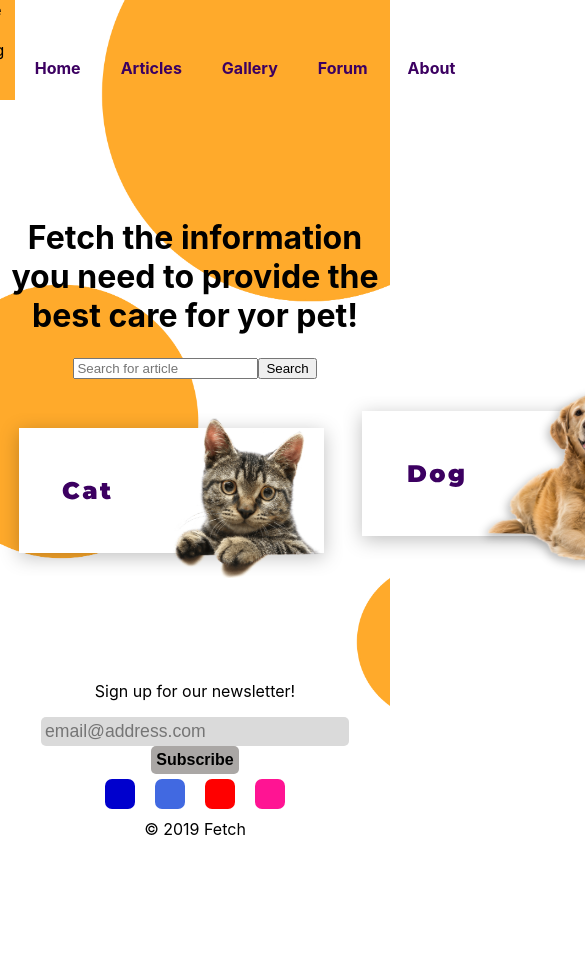
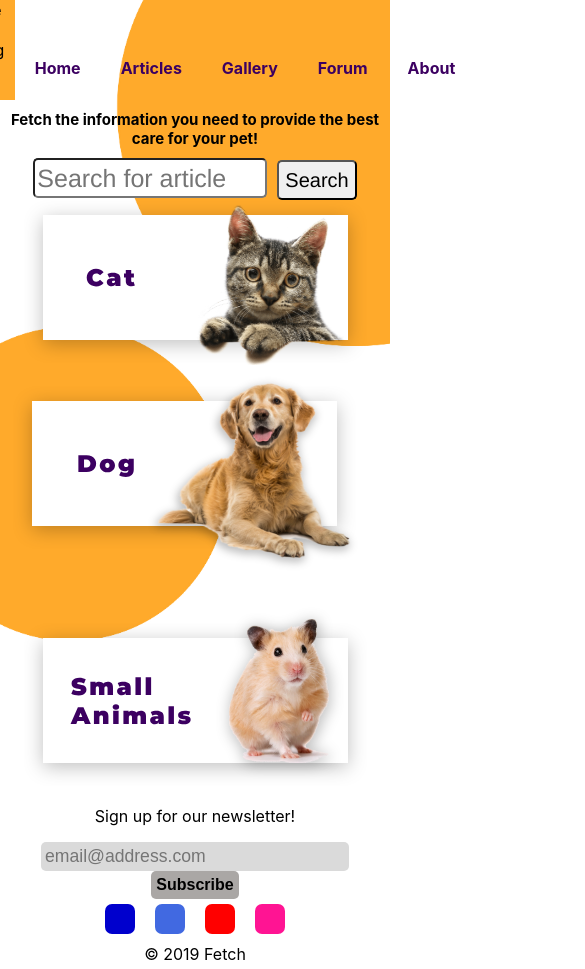
Before and after one commit to rursteve2/fetch, a React (Create React App) app: page / in a window 390 px wide. Shown: the top 969 px of the page, 585 px wide, since content can reach past the window. Before the commit the page ends 844 px from the top, so only its background shows below. Built offline with nearby package versions, Linux system fonts and the light colour scheme.

Commit message:
played more with responsive design

```diff
--- a/src/App.css
+++ b/src/App.css
@@ -81,4 +81,25 @@
   border-radius: 5px;
   font-size: 25px;
   font-family: 'helvetica';
+  margin-right: 10px;
 }
+.searchbutton {
+  height: 40px;
+  border-radius: 5px;
+  font-size: 20px;
+  font-family: 'helvetica';
+}
+
+@media only screen and (max-width: 500px) {
+  .bodyanimals {
+    flex-direction: column;
+  }
+
+  h1 {
+    font-size: 15px;
+  }
+
+
+
+
+}
--- a/src/components/Search.js
+++ b/src/components/Search.js
@@ -7,9 +7,9 @@ class Search extends Component {
     return (
       <div>
         <form onSubmit={e => this.props.onSubmit(e)}>
-          <h1>Fetch the information you need to provide the best care for yor pet!</h1>
-          <input onChange={this.props.onChangeHandler} type="search" value={this.props.search} placeholder="Search for article"/>
-          <button type="submit">Search</button>
+          <h1>Fetch the information you need to provide the best care for your pet!</h1>
+          <input className="searchbar" onChange={this.props.onChangeHandler} type="search" value={this.props.search} placeholder="Search for article"/>
+          <button className="searchbutton" type="submit">Search</button>
         </form>
         {this.props.submitted ? <Redirect to="/search-results"/> : null }
       </div>
```
